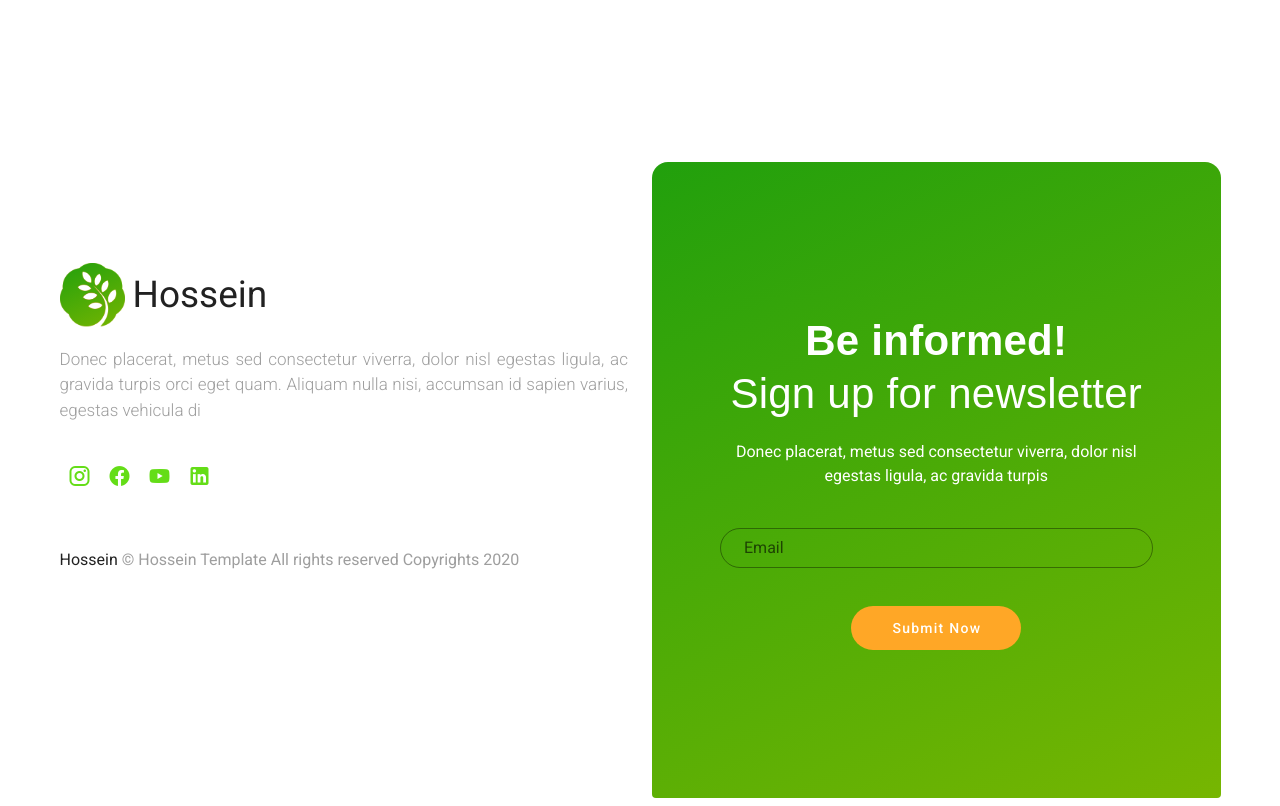
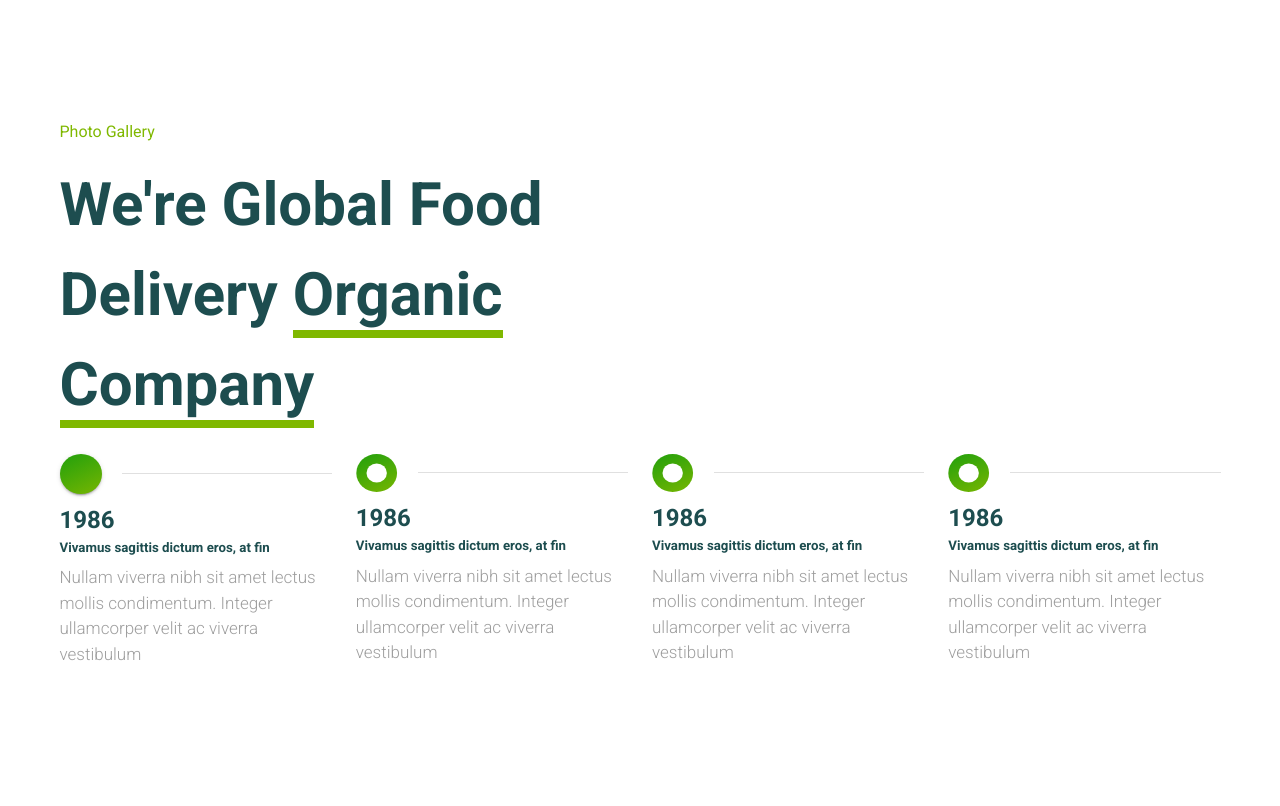
Before and after one commit to HoseinBaharlou/dateAppfront, a Nuxt app: page /about in a window 1280 px wide. Shown: the part 1991-2797 px from the top of the page. Built offline with nearby package versions, Linux system fonts and the light colour scheme.

Commit message:
create global food component

```diff
--- /dev/null
+++ b/components/partials/about/GlobalFood.vue
@@ -0,0 +1,88 @@
+<template>
+  <v-row>
+    <!-- start title and subtitle-->
+    <v-col cols="12" md="6">
+      <p class="green-light text-center text-md-left">Photo Gallery</p>
+      <h1 class="blue-gray-text font-weight-bold font-size-60 text-md-left text-center">We're Global Food Delivery <span class="green-border">Organic Company</span></h1>
+    </v-col>
+    <!-- end title and subtitle -->
+
+    <!-- start timeline and description -->
+    <v-col cols="12">
+      <v-row>
+        <v-col md="3">
+          <!-- start custom timeline -->
+          <div class="d-flex align-center">
+            <v-sheet class="rounded-circle bg-green-darken-to-light" elevation="2" height="40" width="42"></v-sheet>
+            <v-divider class=" ml-5"></v-divider>
+          </div>
+          <!-- end custom timeline -->
+
+          <!-- start description and title -->
+          <div class="mt-2">
+            <h2 class="blue-gray-text">1986</h2>
+            <h5 class="blue-gray-text">Vivamus sagittis dictum eros, at fin</h5>
+            <p class="font-size-17 font-weight-light grey--text mt-2">
+              Nullam viverra nibh sit amet lectus mollis condimentum. Integer ullamcorper velit ac viverra vestibulum
+            </p>
+          </div>
+        </v-col>
+
+        <v-col md="3">
+          <!-- start custom timeline -->
+          <div class="d-flex align-center">
+            <v-img src="icons/Group 11.svg" lazy-src="icons/Group 11.svg" max-width="42" max-height="40" />
+            <v-divider class=" ml-5"></v-divider>
+          </div>
+          <!-- end custom timeline -->
+
+          <!-- start description and title -->
+          <div class="mt-2">
+            <h2 class="blue-gray-text">1986</h2>
+            <h5 class="blue-gray-text">Vivamus sagittis dictum eros, at fin</h5>
+            <p class="font-size-17 font-weight-light grey--text mt-2">
+              Nullam viverra nibh sit amet lectus mollis condimentum. Integer ullamcorper velit ac viverra vestibulum
+            </p>
+          </div>
+        </v-col>
+
+        <v-col md="3">
+          <!-- start custom timeline -->
+          <div class="d-flex align-center">
+            <v-img src="icons/Group 11.svg" lazy-src="icons/Group 11.svg" max-width="42" max-height="40" />
+            <v-divider class=" ml-5"></v-divider>
+          </div>
+          <!-- end custom timeline -->
+
+          <!-- start description and title -->
+          <div class="mt-2">
+            <h2 class="blue-gray-text">1986</h2>
+            <h5 class="blue-gray-text">Vivamus sagittis dictum eros, at fin</h5>
+            <p class="font-size-17 font-weight-light grey--text mt-2">
+              Nullam viverra nibh sit amet lectus mollis condimentum. Integer ullamcorper velit ac viverra vestibulum
+            </p>
+          </div>
+        </v-col>
+
+        <v-col md="3">
+          <!-- start custom timeline -->
+          <div class="d-flex align-center">
+            <v-img src="icons/Group 11.svg" lazy-src="icons/Group 11.svg" max-width="42" max-height="40" />
+            <v-divider class=" ml-5"></v-divider>
+          </div>
+          <!-- end custom timeline -->
+
+          <!-- start description and title -->
+          <div class="mt-2">
+            <h2 class="blue-gray-text">1986</h2>
+            <h5 class="blue-gray-text">Vivamus sagittis dictum eros, at fin</h5>
+            <p class="font-size-17 font-weight-light grey--text mt-2">
+              Nullam viverra nibh sit amet lectus mollis condimentum. Integer ullamcorper velit ac viverra vestibulum
+            </p>
+          </div>
+        </v-col>
+      </v-row>
+    </v-col>
+    <!-- end timeline and description -->
+  </v-row>
+</template>
--- a/pages/about.vue
+++ b/pages/about.vue
@@ -11,6 +11,10 @@
     <!-- start photo ghalery -->
     <photo-ghalery class="mt-140" />
     <!-- start photo ghalery -->
+
+    <!-- start global food -->
+    <global-food class="mt-110"/>
+    <!-- end global food -->
   </v-container>
 </template>
 
@@ -18,11 +22,12 @@
 import Header from '../components/partials/about/header.vue'
 import aboutCompany from '../components/partials/about/aboutCompany.vue'
 import PhotoGhalery from '../components/partials/about/photoGhalery.vue'
+import GlobalFood from '../components/partials/about/GlobalFood.vue'
 export default {
   setup() {
 
   },
-  components:{Header,aboutCompany,PhotoGhalery},
+  components:{Header,aboutCompany,PhotoGhalery,GlobalFood},
   layout:'default'
 
 }
```
Also changed, not shown: static/icons/Group 11.svg (added).
